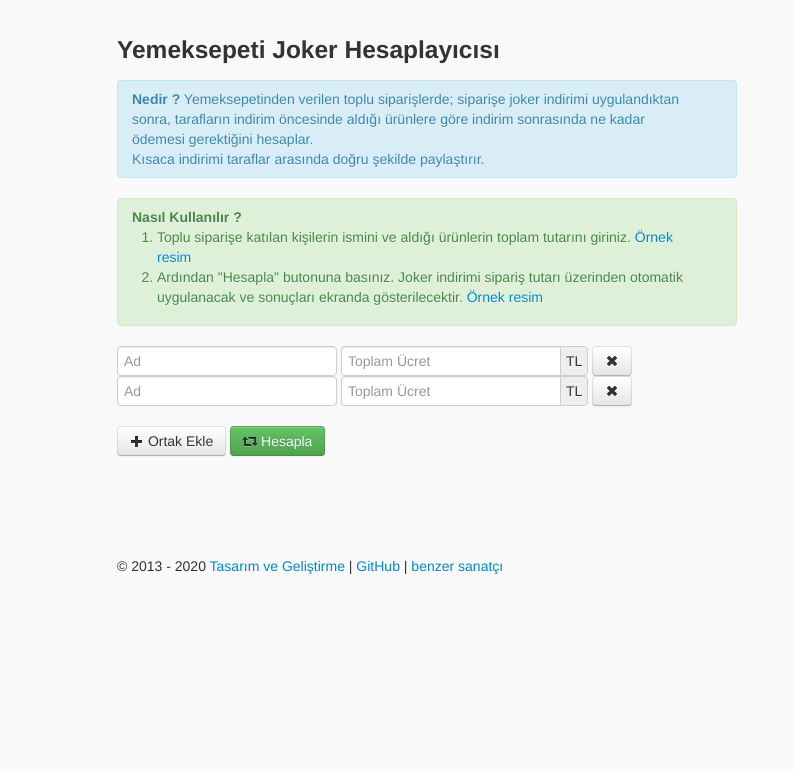
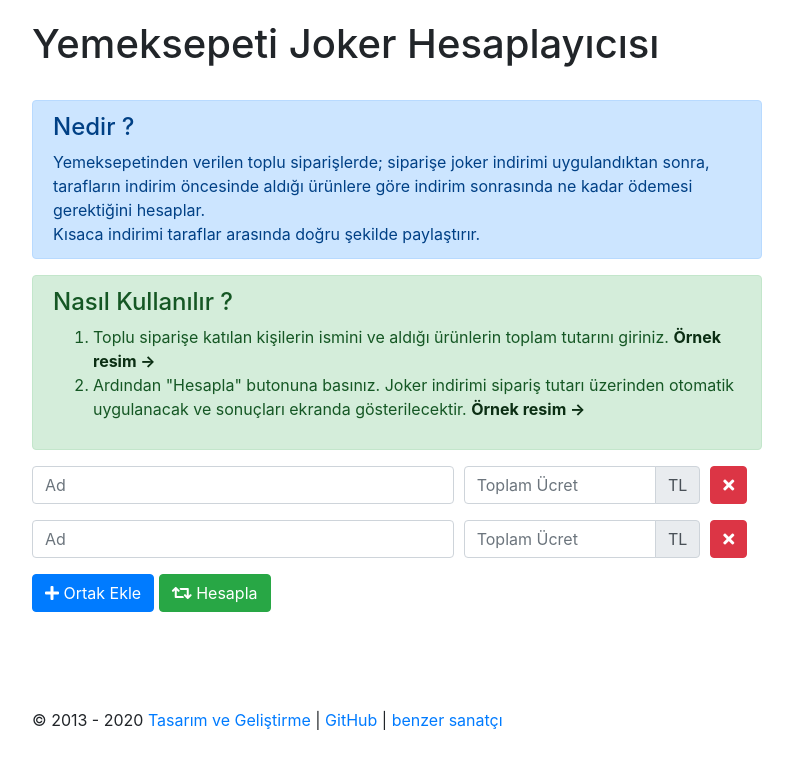
Before and after one commit to guvensahin/joker-hesaplayici, a PHP site: page / in a window 1280 px wide. Shown: the top 771 px of the page, without its empty margins (53-846 px from the left). Run offline with PHP 8.4, Linux system fonts and the light colour scheme; some libraries are stand-ins or nearby versions.

Commit message:
bootstrap 4'e geçildi. arayüz mobile uyumlu hale getirildi.

```diff
--- a/add-item-box.html
+++ b/add-item-box.html
@@ -1,11 +1,18 @@
-<div class="itemBox">
-    <input type="text" class="span3" name="partnerName[]" placeholder="Ad">
-
-    <div class="input-append">
-        <input type="text" class="span3 partnerPriceInput" name="partnerPrice[]" placeholder="Toplam Ücret">
-        <span class="add-on">TL</span>
+<div class="form-row">
+    <div class="form-group col-md-7">
+        <input type="text" class="form-control" name="partnerName[]" placeholder="Ad">
     </div>
 
+    <div class="form-group col-md-4">
+        <div class="input-group">
+            <input type="text" class="form-control partnerPriceInput" name="partnerPrice[]" placeholder="Toplam Ücret">
+            <div class="input-group-append">
+                <span class="input-group-text">TL</span>
+            </div>
+        </div>
+    </div>
 
-    <a class="btn deleteItemBox" href="javascript:void(0);"><i class="icon-remove"></i></a>
+    <div class="form-group col-md-1">
+        <a class="btn btn-danger" href="javascript:void(0);" onclick="deleteItemBox(this);"><i class="fas fa-times"></i></a>
+    </div>
 </div>
--- a/inc/js/custom.js
+++ b/inc/js/custom.js
@@ -7,39 +7,17 @@
  */
 
 
-
 $(function(){
-
 
     addItemBox();
     addItemBox();
 
 
-
-    $('a.deleteItemBox').live('click', function()
-    {
-        var itemBoxCount = $('div.itemBox').length;
-
-        if (itemBoxCount > 2)
-        {
-            $(this).parent().remove();
-        }
-        else
-        {
-            alert('Sipariş veren en az 2 kişi olmalı.');
-        }
-    });
-
-
-
     // ücret girişi yapılan numeric(float) input kontrolü
-    $('.partnerPriceInput').live('focus', function(){
+    $('.partnerPriceInput').on('focus', function(){
         $(this).numeric();
     });
-
-
 });
-
 
 
 function addItemBox()
@@ -50,13 +28,22 @@ function addItemBox()
         dataType : 'html',
         success  : function(data)
         {
-            $('form#calcForm').append(data);
+            $('form').append(data);
         }
     });
 }
 
 
-
+function deleteItemBox(element)
+{
+    if ($('div.form-row').length > 2)
+    {
+        $(element).parent().parent().remove();
+    }
+    else {
+        alert('Sipariş veren en az 2 kişi olmalı.');
+    }
+}
 
 
 // hesapla butonuna basıldığında çalışır.
@@ -65,12 +52,12 @@ function calc()
     $.ajax({
         type     : 'POST',
         url      : 'calc.php',
-        data     : $('form#calcForm').serialize(),
+        data     : $('form').serialize(),
         dataType : 'html',
         success  : function(data)
         {
-            $('div#myModal div#modalContent').html(data);
-            $('div#myModal').modal('show');
+            $('.modal div#modalContentResult').html(data);
+            $('.modal').modal('show');
         }
     });
 }
--- a/index.php
+++ b/index.php
@@ -1,11 +1,12 @@
-<!DOCTYPE html>
-<html>
+<!doctype html>
+<html lang="tr">
 <head>
     <title>Yemeksepeti Joker Hesaplayıcısı</title>
 
     <!-- Meta
     ================================================== -->
     <meta charset="utf-8">
+    <meta name="viewport" content="width=device-width, initial-scale=1, shrink-to-fit=no">
     <meta name="description" content="Bu uygulama; yemeksepetinden verilen toplu siparişlerde, siparişe joker indirimi uygulandıktan sonra, tarafların indirim öncesinde aldığı ürünlere göre indirim sonrasında ne kadar ödemesi gerektiğini hesaplar.">
     <meta name="keywords" content="yemeksepeti joker hesap, yemeksepeti joker hesaplayıcısı, joker, yemeksepeti, joker indirim">
 
@@ -13,37 +14,35 @@
 
     <!-- CSS
     ================================================== -->
-    <link rel="stylesheet" href="inc/js/bootstrap/css/bootstrap.min.css">
+    <link rel="stylesheet" href="https://stackpath.bootstrapcdn.com/bootstrap/4.4.1/css/bootstrap.min.css" integrity="sha384-Vkoo8x4CGsO3+Hhxv8T/Q5PaXtkKtu6ug5TOeNV6gBiFeWPGFN9MuhOf23Q9Ifjh" crossorigin="anonymous">
+
     <style type="text/css">
         body
         {
             padding-top: 20px;
-            background-color: #f9f9f9;
         }
     </style>
 
 
     <!-- JavaScript
     ================================================== -->
-    <script src="//ajax.googleapis.com/ajax/libs/jquery/1.8.1/jquery.min.js"></script>
-    <script src="inc/js/bootstrap/js/bootstrap.min.js"></script>
+    <script src="https://code.jquery.com/jquery-3.4.1.min.js" integrity="sha256-CSXorXvZcTkaix6Yvo6HppcZGetbYMGWSFlBw8HfCJo=" crossorigin="anonymous"></script>
+    <script src="https://cdn.jsdelivr.net/npm/popper.js@1.16.0/dist/umd/popper.min.js" integrity="sha384-Q6E9RHvbIyZFJoft+2mJbHaEWldlvI9IOYy5n3zV9zzTtmI3UksdQRVvoxMfooAo" crossorigin="anonymous"></script>
+    <script src="https://stackpath.bootstrapcdn.com/bootstrap/4.4.1/js/bootstrap.min.js" integrity="sha384-wfSDF2E50Y2D1uUdj0O3uMBJnjuUD4Ih7YwaYd1iqfktj0Uod8GCExl3Og8ifwB6" crossorigin="anonymous"></script>
+    <link rel="stylesheet" href="https://use.fontawesome.com/releases/v5.7.0/css/all.css" integrity="sha384-lZN37f5QGtY3VHgisS14W3ExzMWZxybE1SJSEsQp9S+oqd12jhcu+A56Ebc1zFSJ" crossorigin="anonymous">
+
     <script src="inc/js/jquery.numeric.js"></script>
     <script src="inc/js/custom.js"></script>
 
+    <!-- Global site tag (gtag.js) - Google Analytics -->
+    <script async src="https://www.googletagmanager.com/gtag/js?id=UA-28195039-3"></script>
+    <script>
+      window.dataLayer = window.dataLayer || [];
+      function gtag(){dataLayer.push(arguments);}
+      gtag('js', new Date());
 
-    <!-- google analytics -->
-    <script type="text/javascript">
-        var _gaq = _gaq || [];
-        _gaq.push(['_setAccount', 'UA-28195039-3']);
-        _gaq.push(['_trackPageview']);
-
-        (function() {
-            var ga = document.createElement('script'); ga.type = 'text/javascript'; ga.async = true;
-            ga.src = ('https:' == document.location.protocol ? 'https://ssl' : 'http://www') + '.google-analytics.com/ga.js';
-            var s = document.getElementsByTagName('script')[0]; s.parentNode.insertBefore(ga, s);
-        })();
+      gtag('config', 'UA-28195039-3');
     </script>
-
 </head>
 <body>
 
@@ -51,30 +50,33 @@
 
 
 <div class="container">
+    <div class="row">
+        <div class="col-md-8">
+            <h1>Yemeksepeti Joker Hesaplayıcısı</h1>
+
+            <br>
+
+            <div class="alert alert-primary" role="alert">
+                <h4 class="alert-heading">Nedir ?</h4>
+                Yemeksepetinden verilen toplu siparişlerde; siparişe joker indirimi uygulandıktan sonra, tarafların indirim öncesinde aldığı ürünlere göre indirim sonrasında ne kadar ödemesi gerektiğini hesaplar.
+				<br>
+                Kısaca indirimi taraflar arasında doğru şekilde paylaştırır.
+            </div>
+
+            <div class="alert alert-success" role="alert">
+                <h4 class="alert-heading">Nasıl Kullanılır ?</h4>
+				<ol>
+                    <li>Toplu siparişe katılan kişilerin ismini ve aldığı ürünlerin toplam tutarını giriniz. <a href="./inc/img/01.png" target="blank" class="alert-link">Örnek resim &rarr;</a></li>
+                    <li>Ardından "Hesapla" butonuna basınız. Joker indirimi sipariş tutarı üzerinden otomatik uygulanacak ve sonuçları ekranda gösterilecektir. <a href="./inc/img/02.png" target="blank" class="alert-link">Örnek resim &rarr;</a></li>
+				</ol>
+            </div>
 
 
-    <div class="row">
-        <div class="span8">
-            <h3>Yemeksepeti Joker Hesaplayıcısı</h3>
+            <form></form>
 
-            <div class="alert alert-info">
-                <strong>Nedir ?</strong> Yemeksepetinden verilen toplu siparişlerde; siparişe joker indirimi uygulandıktan sonra, tarafların indirim öncesinde aldığı ürünlere göre indirim sonrasında ne kadar ödemesi gerektiğini hesaplar.
-				<br>Kısaca indirimi taraflar arasında doğru şekilde paylaştırır.
-            </div>
 
-            <div class="alert alert-success">
-                <strong>Nasıl Kullanılır ?</strong>
-				<ol>
-				<li>Toplu siparişe katılan kişilerin ismini ve aldığı ürünlerin toplam tutarını giriniz. <a href="./inc/img/01.png">Örnek resim</a></li>
-				<li>Ardından "Hesapla" butonuna basınız. Joker indirimi sipariş tutarı üzerinden otomatik uygulanacak ve sonuçları ekranda gösterilecektir. <a href="./inc/img/02.png">Örnek resim</a></li>
-				</ol>
-
-            </div>
-
-            <form class="form-inline" id="calcForm"></form>
-
-            <a class="btn" href="javascript:void(0);" onclick="addItemBox();"><i class="icon-plus"></i> Ortak Ekle</a>
-			<a class="btn btn-success" href="javascript:void(0);" onclick="calc();"><i class="icon-retweet"></i> Hesapla</a>
+            <a class="btn btn-primary" href="javascript:void(0);" onclick="addItemBox();"><i class="fas fa-plus"></i></i> Ortak Ekle</a>
+			<a class="btn btn-success" href="javascript:void(0);" onclick="calc();"><i class="fas fa-retweet"></i> Hesapla</a>
 
 			<br>
 			<br>
@@ -93,50 +95,54 @@
 				(adsbygoogle = window.adsbygoogle || []).push({});
 				</script>
 			</div>
-
-        </div>
-
-
-        <div class="span4">
         </div>
     </div>
 
 
+    <!-- footer -->
     <div class="row">
-        <div class="span12">
-            <p>&nbsp;</p>
-            <p>&nbsp;</p>
+        <div class="col-md-12">
+            <br>
+            <br>
+
             <p>
 				&copy; 2013 - <?php echo date('Y'); ?> <a href="http://guvensahin.com" title="Güven Şahin">Tasarım ve Geliştirme</a> |
 				<a href="https://github.com/guvensahin/joker-hesaplayici" title="kaynak kodları">GitHub</a> |
 				<a href="http://benzersanatci.guvensahin.com" title="bir başka şükela araç: benzer sanatçı">benzer sanatçı</a>
 			</p>
+
+            <br>
         </div>
     </div>
 
 
-</div> <!-- /container -->
+</div><!-- /container -->
 
 
 
 
+<div class="modal fade" tabindex="-1" role="dialog">
+  <div class="modal-dialog modal-lg modal-dialog-centered" role="document">
 
+    <div class="modal-content">
+      <div class="modal-header">
+        <h5 class="modal-title">Sonuçlar</h5>
+        <button type="button" class="close" data-dismiss="modal" aria-label="Close">
+          <span aria-hidden="true">&times;</span>
+        </button>
+      </div>
 
+      <div class="modal-body">
+        <div id="modalContentResult"></div>
+      </div>
 
+      <div class="modal-footer">
+        <button type="button" class="btn btn-secondary" data-dismiss="modal">Tamam</button>
+      </div>
+    </div>
 
-<!-- myModal -->
-<div id="myModal" class="modal hide fade" tabindex="-1" role="dialog" aria-labelledby="myModalLabel" aria-hidden="true">
-
-	<div class="modal-header">
-		<button type="button" class="close" data-dismiss="modal" aria-hidden="true">×</button>
-		<h3>Sonuçlar</h3>
-	</div><!-- end modal-header -->
-
-
-	<div class="modal-body">
-		<div id="modalContent"></div>
-    </div><!-- end modal-body -->
-</div><!-- end myModal -->
+  </div>
+</div>
 
 
 
```
Also changed, not shown: calcDesign.php (+8 -10 lines), 1 other file.
